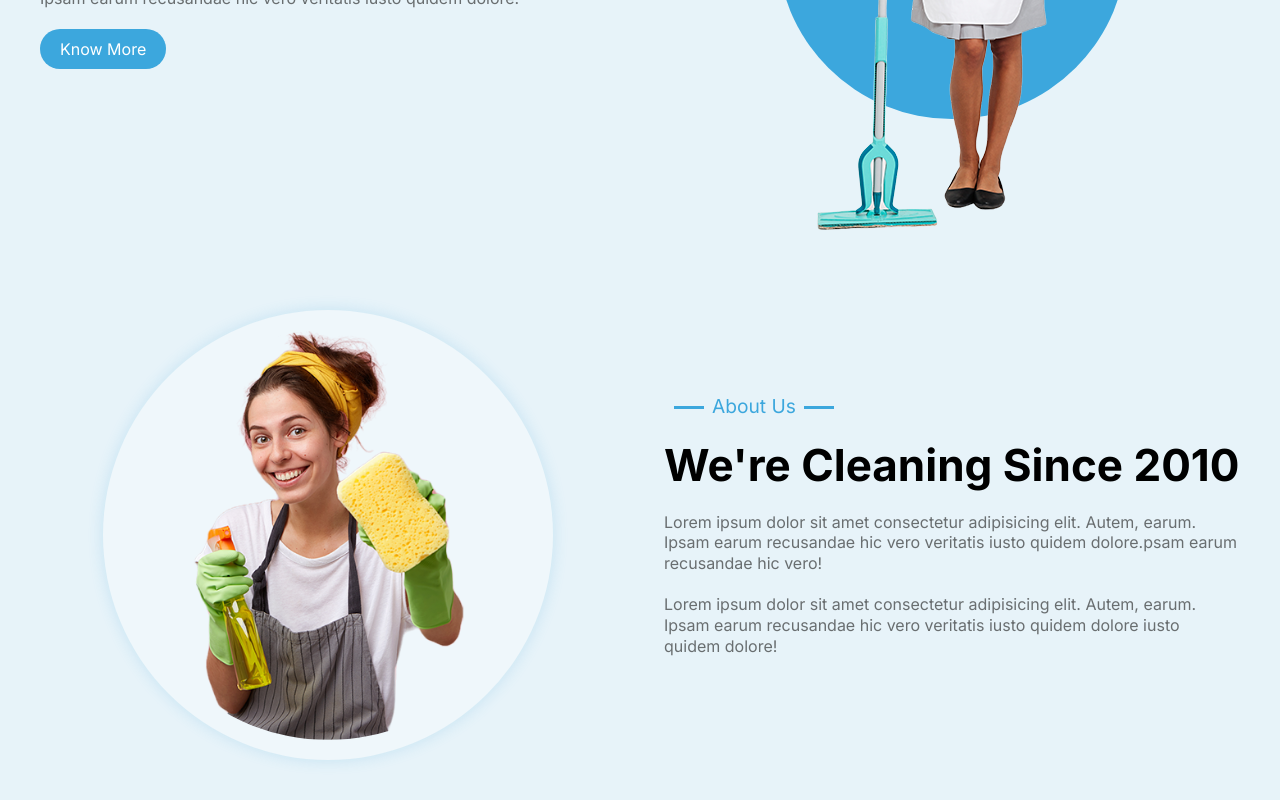
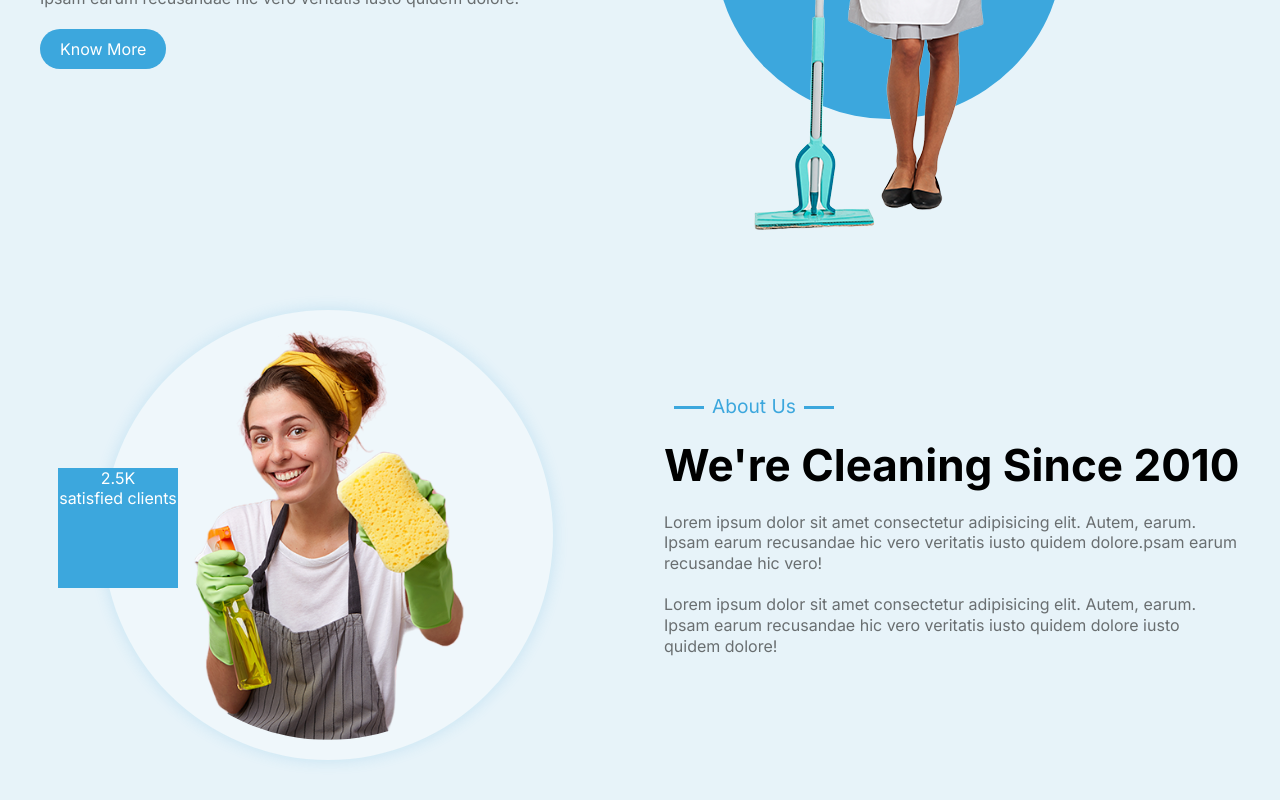
Before and after one commit to Bubblecrown/Home-Cleaning-Service, a React (Create React App) app: page / in a window 1280 px wide. Shown: the part 462-1262 px from the top of the page. Built offline with nearby package versions, Linux system fonts and the light colour scheme.

Commit message:
set up box in about us section

```diff
--- a/src/components/InfoSection/InfoSection.js
+++ b/src/components/InfoSection/InfoSection.js
@@ -4,13 +4,14 @@ import {
   HeroSection,
   Row,
   Column,
-  TextWrapper,
   HeroTitle,
   HeroText,
   HeroImg,
   Img,
   HeroButton,
   HeroTabLine,
+  BoxText,
+  TextWrapper
 } from "./InfoStyle";
 
 const InfoSection = ({
@@ -25,28 +26,42 @@ const InfoSection = ({
   circle,
   headTitle,
   additionText,
-  circleLabel
+  circleLabel,
+  boxNumberText,
+  boxText,
+  boxContainer
 }) => {
-  const btnShow = btnText ? <HeroButton>{btnText}</HeroButton> : "";
   return (
     <>
       <HeroSection>
         <Container>
           <Row reverse={reverse}>
             <Column>
-              <TextWrapper>
               <HeroTabLine title={title}>{title}</HeroTabLine>
               <HeroTitle headTitle={headTitle} title={title}>
                 {head}
               </HeroTitle>
               <HeroText>{text}</HeroText>
               <HeroText>{additionText}</HeroText>
-              </TextWrapper>
-              {btnShow}
+              <HeroButton btnText={btnText}>{btnText}</HeroButton>
             </Column>
             <Column>
-              <HeroImg imageStart={imageStart} circle={circle} circleLabel={circleLabel}>
-                <Img src={imgPath} alt={imgTitle} circleLabel={circleLabel}/>
+              <HeroImg
+                imageStart={imageStart}
+                circle={circle}
+                circleLabel={circleLabel}
+              >
+                <Img src={imgPath} alt={imgTitle} circleLabel={circleLabel} />
+
+                <TextWrapper boxContainer={boxContainer}>
+                  <BoxText boxNumberText={boxNumberText}>
+                    {boxNumberText}
+                  </BoxText>
+                  <BoxText boxText={boxText}>
+                    {boxText}
+                  </BoxText>
+                </TextWrapper>
+
               </HeroImg>
             </Column>
           </Row>
--- a/src/components/InfoSection/InfoStyle.js
+++ b/src/components/InfoSection/InfoStyle.js
@@ -17,13 +17,12 @@ export const Column = styled.aside`
   flex: 1;
   max-width: 48%;
   flex-basis: 48%;
+  position: relative;
   @media screen and (max-width: 768px) {
     max-width: 100%;
     flex-basis: 100%;
   }
 `;
-
-export const TextWrapper = styled.div``;
 
 const TabLine = `
   position: relative;
@@ -89,7 +88,8 @@ const CircleLabel = `
 export const HeroImg = styled.div`
   width: 100%;
   display: flex;
-
+  max-width: 450px;
+  height: auto;
   justify-content: ${({ imageStart }) =>
     imageStart ? "flex-start" : "center"};
   position: relative;
@@ -112,9 +112,26 @@ export const Img = styled.img`
 
 export const HeroButton = styled(Button)`
   ${Button};
+  display: ${({ btnText }) => (btnText ? "block" : "none")};
   font-size: 1rem;
   transition: all 0.3s ease;
   &:hover {
     box-shadow: rgba(100, 100, 111, 0.2) 0px 7px 29px 0px;
   }
 `;
+
+export const TextWrapper = styled.div`
+  display: ${({ boxContainer }) => (boxContainer ? "block" : "none")};
+  width: 120px;
+  height: 120px;
+  background: ${Primary};
+  position: absolute;
+  top: 35%;
+  left: -10%;
+  color: white;
+  text-align: center;
+
+  vertical-align: middle;
+`;
+
+export const BoxText = styled.div``;
--- a/src/data/InfoData.js
+++ b/src/data/InfoData.js
@@ -9,6 +9,7 @@ export const HeroData = {
   circle: true,
   headTitle: true,
   circleLabel: false,
+  boxContainer:false
 };
 export const AboutusData = {
   reverse: true,
@@ -23,4 +24,7 @@ export const AboutusData = {
   circle: false,
   headTitle: false,
   circleLabel: true,
+  boxNumberText: "2.5K",
+  boxText: "satisfied clients",
+  boxContainer:true
 };
--- a/src/globalStyles.js
+++ b/src/globalStyles.js
@@ -33,6 +33,7 @@ export const Container = styled.div`
 `;
 
 export const Button = styled.button`
+
   border-radius: 20px;
   padding: ${({ pd }) => (pd ? pd : "10px 20px")};
   white-space: nowrap;
```
Also changed, not shown: src/components/Navbar/NavbarStyles.js (line endings or trailing spaces). Lines whose indentation alone changed are shown as unchanged.
